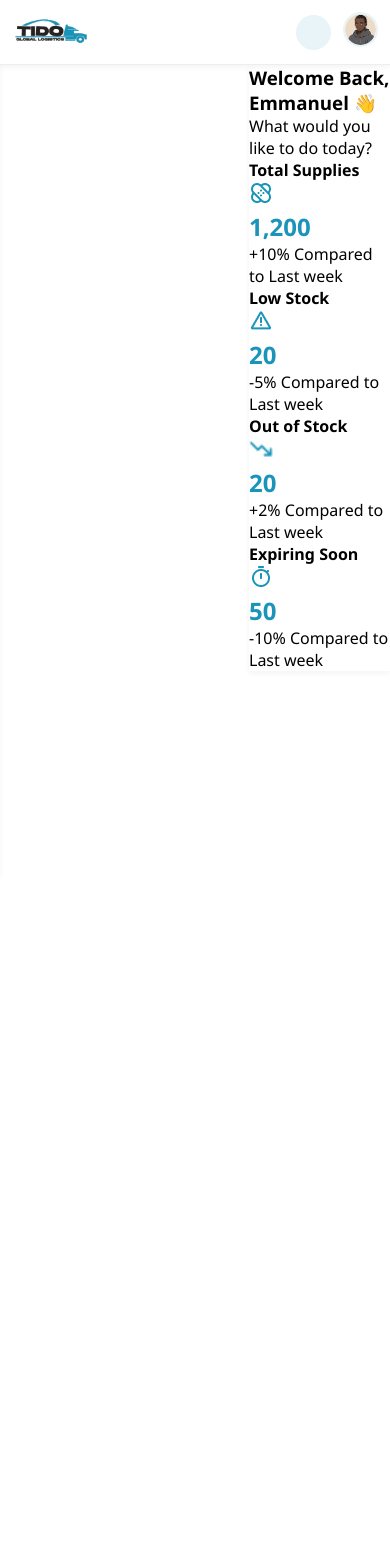
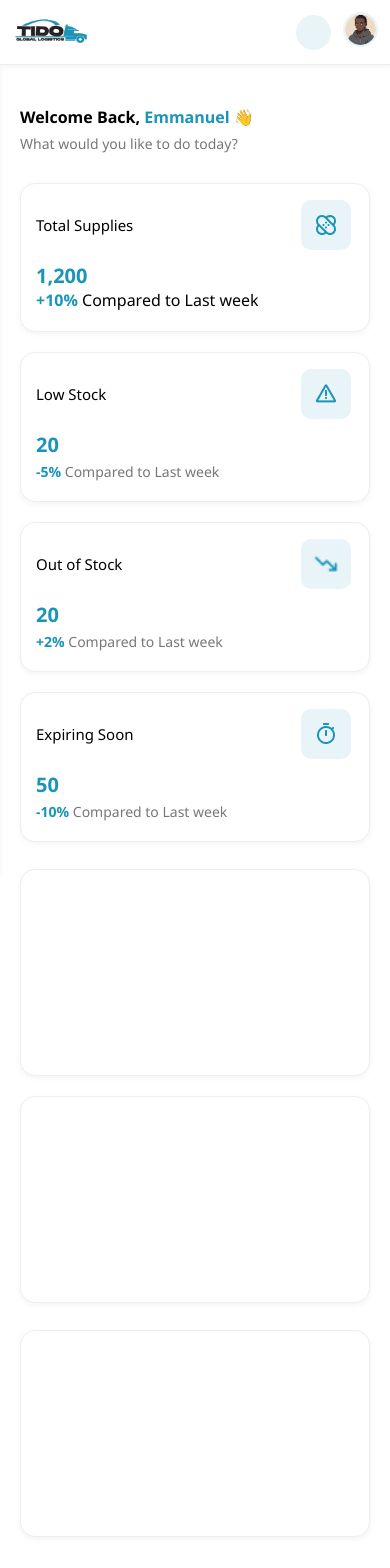
Before and after one commit to leewebstechnologies/biomed, a Next.js app: page /dashboard in a window 390 px wide. Shown: the top 1568 px of the page. Before the commit the page ends 844 px from the top, so only its background shows below. Built offline with nearby package versions, Linux system fonts and the light colour scheme; some icons are missing.

Commit message:
add main

```diff
--- a/app/components/main/Main.tsx
+++ b/app/components/main/Main.tsx
@@ -5,14 +5,17 @@ const Main = () => {
   return (
     <div className={styles.main}>
       <div className={styles.welcome}>
-        <h3 className={styles.h3}>Welcome Back, Emmanuel 👋</h3>
-        <p className={styles.subtitle}>What would you like to do today?</p>
+        <h3 className={styles.h3}>
+          Welcome Back, <span>Emmanuel</span> 👋
+        </h3>
+        <p className={styles.subTitle}>What would you like to do today?</p>
       </div>
 
       <div className={styles.stock}>
         <div className={styles.stockCard}>
           <div className={styles.stockCardTop}>
             <h4 className={styles.stockTitle}>Total Supplies</h4>
+            <div className={styles.stockIcon}>
               <Image
                 src="/images/uil_medical.png"
                 width={24}
@@ -20,9 +23,10 @@ const Main = () => {
                 alt="stock card icon"
               />
             </div>
+          </div>
           <div className={styles.stockCardBottom}>
             <p className={styles.stockValue}>1,200</p>
-            <p className={styles.stockReport}>
+            <p>
               <span className={styles.span}>+10%</span> Compared to Last week
             </p>
           </div>
@@ -30,12 +34,15 @@ const Main = () => {
         <div className={styles.stockCard}>
           <div className={styles.stockCardTop}>
             <h4 className={styles.stockTitle}>Low Stock</h4>
+            <div className={styles.stockIcon}>
               <Image
+                className={styles.stockIconImg}
                 src="/images/alert.png"
                 width={24}
                 height={24}
                 alt="stock card icon"
               />
+            </div>
           </div>
           <div className={styles.stockCardBottom}>
             <p className={styles.stockValue}>20</p>
@@ -47,12 +54,15 @@ const Main = () => {
         <div className={styles.stockCard}>
           <div className={styles.stockCardTop}>
             <h4 className={styles.stockTitle}>Out of Stock</h4>
+            <div className={styles.stockIcon}>
               <Image
+                className={styles.stockIconImg}
                 src="/images/trend.png"
                 width={24}
                 height={24}
                 alt="stock card icon"
               />
+            </div>
           </div>
           <div className={styles.stockCardBottom}>
             <p className={styles.stockValue}>20</p>
@@ -64,12 +74,15 @@ const Main = () => {
         <div className={styles.stockCard}>
           <div className={styles.stockCardTop}>
             <h4 className={styles.stockTitle}>Expiring Soon</h4>
+            <div className={styles.stockIcon}>
               <Image
+                className={styles.stockIconImg}
                 src="/images/timer.png"
                 width={24}
                 height={24}
                 alt="stock card icon"
               />
+            </div>
           </div>
           <div className={styles.stockCardBottom}>
             <p className={styles.stockValue}>50</p>
@@ -80,13 +93,18 @@ const Main = () => {
         </div>
       </div>
       <div className={styles.cardTop}>
-        <div className={styles.cardLeft}></div>
-        <div className={styles.cardRight}></div>
+        <div className={styles.cardLeft}>
+
+        </div>
+        <div className={styles.cardRight}>
+
+        </div>
       </div>
 
-      <div className={styles.cardBottom}></div>
+      <div className={styles.cardBottom}>
 
       </div>
+    </div>
   );
-}
-export default Main
+};
+export default Main;
--- a/app/components/main/main.module.css
+++ b/app/components/main/main.module.css
@@ -1,6 +1,78 @@
 .main {
+  display: flex;
+  flex-direction: column;
   margin-left: 249px;
+  transition: margin-left 0.3s ease;
+}
+
+.welcome {
+  margin-left: 49px;
+  margin-top: 41px;
+}
+
+.h3 {
+  font-size: 18px;
+  font-weight: 600;
+}
+
+.h3 span {
+  color: #1a95b9;
+}
+
+.subTitle {
+  color: #777;
+  margin-top: 6px;
+  font-size: 15px;
+}
+
+/* --- Stock Cards --- */
+.stock {
+  display: flex;
+  flex-wrap: wrap;
+  gap: 20px;
+  margin: 30px 49px 0 49px;
+}
+
+.stockCard {
+  flex: 1 1 calc(25% - 20px);
+  min-width: 220px;
+  border: 1px solid #eee;
+  border-radius: 15px;
   box-shadow: 0 2px 6px rgba(0, 0, 0, 0.05);
+  padding: 16px 18px 20px 15px;
+  background: #fff;
+  transition: transform 0.2s ease, box-shadow 0.2s ease;
+}
+
+.stockCard:hover {
+  transform: translateY(-4px);
+  box-shadow: 0 4px 10px rgba(0, 0, 0, 0.08);
+}
+
+.stockCardTop {
+  display: flex;
+  justify-content: space-between;
+  align-items: center;
+}
+
+.stockTitle {
+  font-weight: 500;
+  font-size: 15px;
+}
+
+.stockIcon {
+  padding: 13px;
+  background-color: #e8f4f8;
+  border-radius: 10px;
+  display: flex;
+  align-items: center;
+  justify-content: center;
+}
+
+.stockCardBottom {
+  display: flex;
+  flex-direction: column;
+  margin-top: 12px;
 }
 
 .stockValue {
@@ -8,3 +80,211 @@
   font-weight: 600;
   color: #1a95b9;
 }
+
+.stockReport {
+  color: #777;
+  font-size: 14px;
+  margin-top: 4px;
+}
+
+.span {
+  color: #1a95b9;
+  font-weight: 600;
+}
+
+/* --- Card Top Section --- */
+.cardTop {
+  display: flex;
+  flex-wrap: wrap;
+  gap: 20px;
+  margin: 27px 49px 0 49px;
+}
+
+.cardLeft,
+.cardRight,
+.cardBottom {
+  border: 1px solid #eee;
+  border-radius: 15px;
+  box-shadow: 0 2px 6px rgba(0, 0, 0, 0.05);
+  background: #fff;
+}
+
+.cardLeft {
+  flex: 1 1 60%;
+  min-height: 207px;
+}
+
+.cardRight {
+  flex: 1 1 35%;
+  min-height: 207px;
+}
+
+.cardBottom {
+  margin: 27px 49px 34px 49px;
+  min-height: 207px;
+}
+
+/* --- Responsive Styles --- */
+@media (max-width: 1200px) {
+  .main {
+    margin-left: 200px;
+  }
+}
+
+@media (max-width: 992px) {
+  .main {
+    margin-left: 0;
+    padding: 0 20px;
+  }
+
+  .welcome {
+    margin-left: 0;
+  }
+
+  .stock {
+    margin: 30px 0 0 0;
+    justify-content: center;
+  }
+
+  .cardTop {
+    margin: 27px 0 0 0;
+  }
+
+  .cardBottom {
+    margin: 27px 0 34px 0;
+  }
+}
+
+@media (max-width: 768px) {
+  .stockCard {
+    flex: 1 1 calc(50% - 20px);
+  }
+
+  .cardLeft,
+  .cardRight {
+    flex: 1 1 100%;
+  }
+}
+
+@media (max-width: 480px) {
+  .h3 {
+    font-size: 16px;
+  }
+
+  .subTitle {
+    font-size: 14px;
+  }
+
+  .stockCard {
+    flex: 1 1 100%;
+    min-width: unset;
+  }
+
+  .stockValue {
+    font-size: 20px;
+  }
+
+  .cardBottom {
+    width: 100%;
+  }
+}
+
+
+/* .main {
+  display: flex;
+  flex-direction: column;
+  margin-left: 249px;
+}
+
+.welcome {
+  margin-left: 49px;
+  margin-top: 41px;
+}
+
+.h3 {
+  font-size: 18px;
+  font-weight: 600;
+}
+.h3 span {
+  color: #1a95b9;
+}
+
+.subTitle {
+  color: #777;
+}
+
+.stock {
+  display: flex;
+  margin-top: 30px;
+}
+
+.stockCard {
+  width: 210px;
+  height: 150px;
+  border: 1px solid #eee;
+  border-radius: 15px;
+  box-shadow: 0 2px 6px rgba(0, 0, 0, 0.05);
+  padding: 16px 18px 20px 15px;
+  margin-left: 49px;
+}
+
+.stockCardTop {
+  display: flex;
+  justify-content: space-between;
+}
+
+.stockTitle {
+  font-weight: 500;
+}
+
+.stockIcon {
+  padding: 13px;
+  background-color: #e8f4f8;
+  border-radius: 10px;
+}
+
+.stockCardBottom {
+  display: flex;
+  flex-direction: column;
+}
+
+.stockValue {
+  font-size: 24px;
+  font-weight: 600;
+  color: #1a95b9;
+}
+
+.cardTop {
+  display: flex;
+}
+
+.cardLeft {
+  width: 579px;
+  height: 207px;
+  border: 1px solid #eee;
+  border-radius: 15px;
+  box-shadow: 0 2px 6px rgba(0, 0, 0, 0.05);
+  margin-left: 49px;
+  margin-top: 27px;
+}
+
+.cardRight {
+  width: 327px;
+  height: 207px;
+  border: 1px solid #eee;
+  border-radius: 15px;
+  box-shadow: 0 2px 6px rgba(0, 0, 0, 0.05);
+  margin-left: 49px;
+  margin-top: 27px;
+}
+
+.cardBottom {
+  width: 942px;
+  height: 207px;
+  border: 1px solid #eee;
+  border-radius: 15px;
+  box-shadow: 0 2px 6px rgba(0, 0, 0, 0.05);
+  margin-left: 49px;
+  margin-top: 27px;
+  margin-bottom: 34px;
+} */
```
Lines whose indentation alone changed are shown as unchanged.
